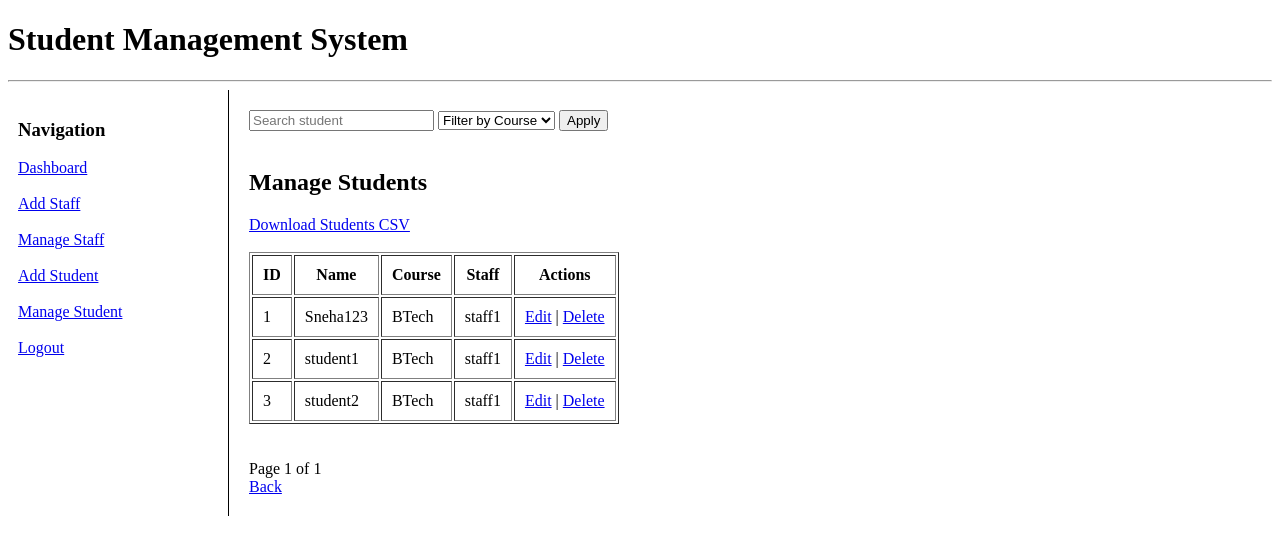
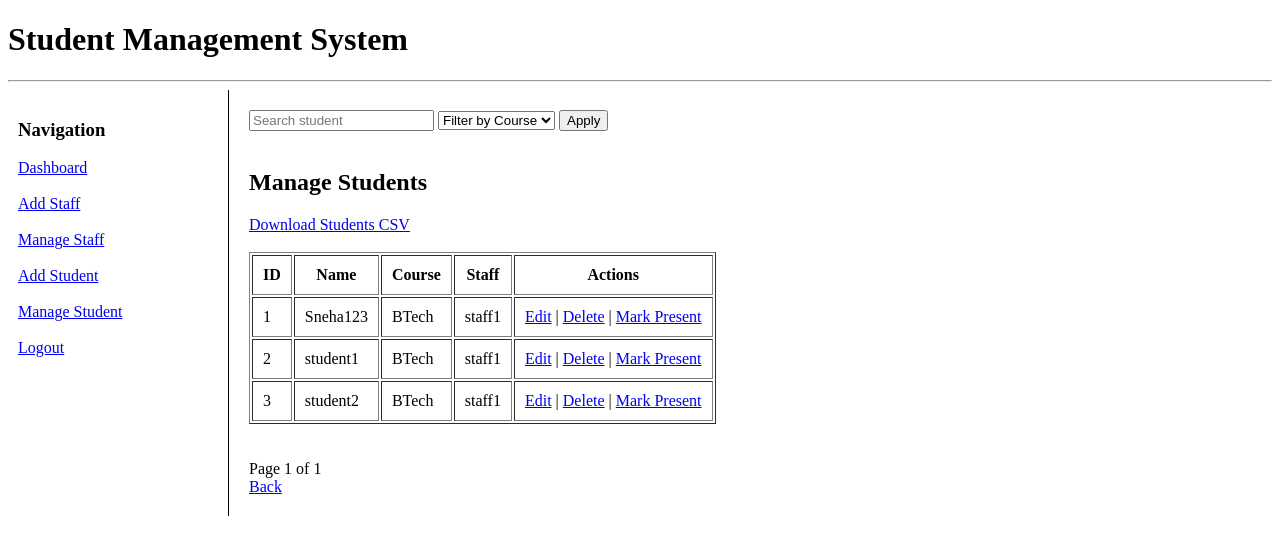
Before and after one commit to Sneha0201/Student_Management_System, a Django app: page /manage-student/ in a window 1280 px wide. Shown: the top 555 px of the page. Run offline with Django 5.2, Linux system fonts and the light colour scheme; a user stored in the database is signed in; data comes from the database, SQL or seed files in the repository.

Commit message:
Update manage_student.html

```diff
--- a/student_management_system/templates/main_app/manage_student.html
+++ b/student_management_system/templates/main_app/manage_student.html
@@ -31,7 +31,8 @@
         <td>{{ s.staff.staff.username }}</td>
         <td>
             <a href="{% url 'edit_student' s.id %}">Edit</a> |
-            <a href="{% url 'delete_student' s.id %}">Delete</a>
+            <a href="{% url 'delete_student' s.id %}">Delete</a> |
+            <a href="{% url 'mark_attendance' s.id %}">Mark Present</a>
         </td>
     </tr>
     {% endfor %}
```
